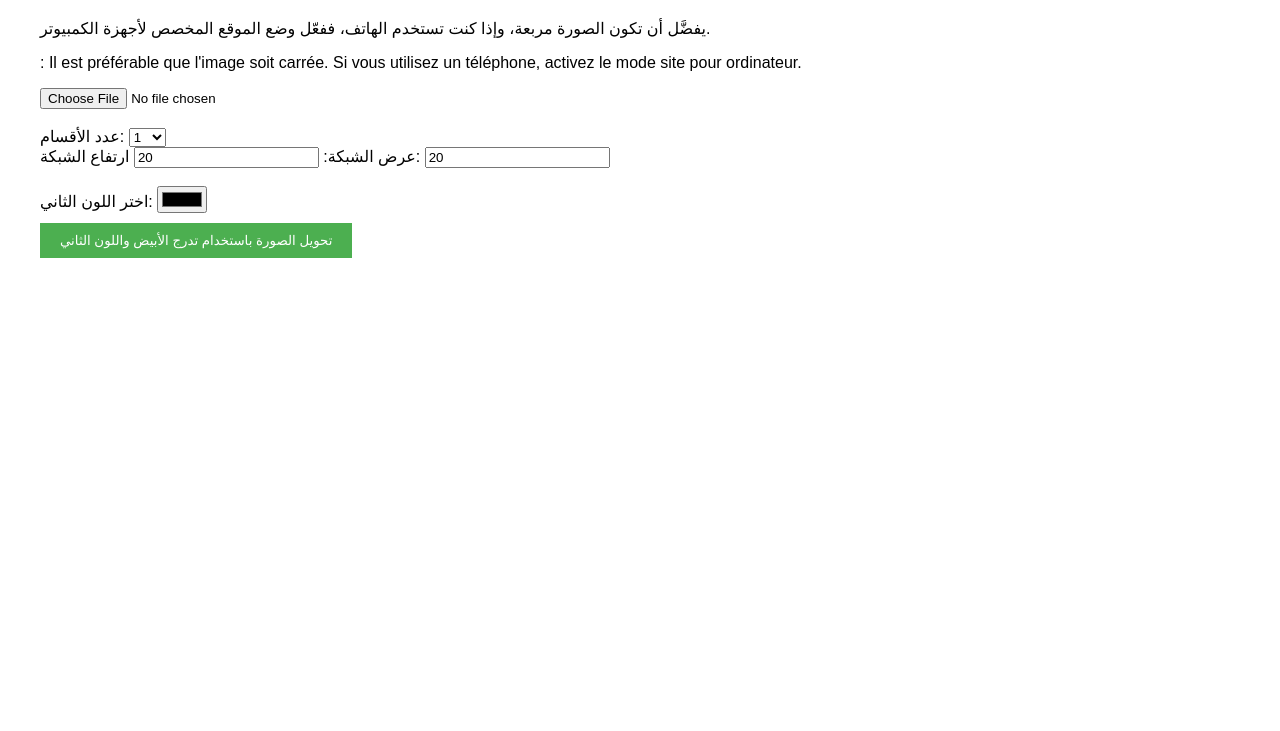
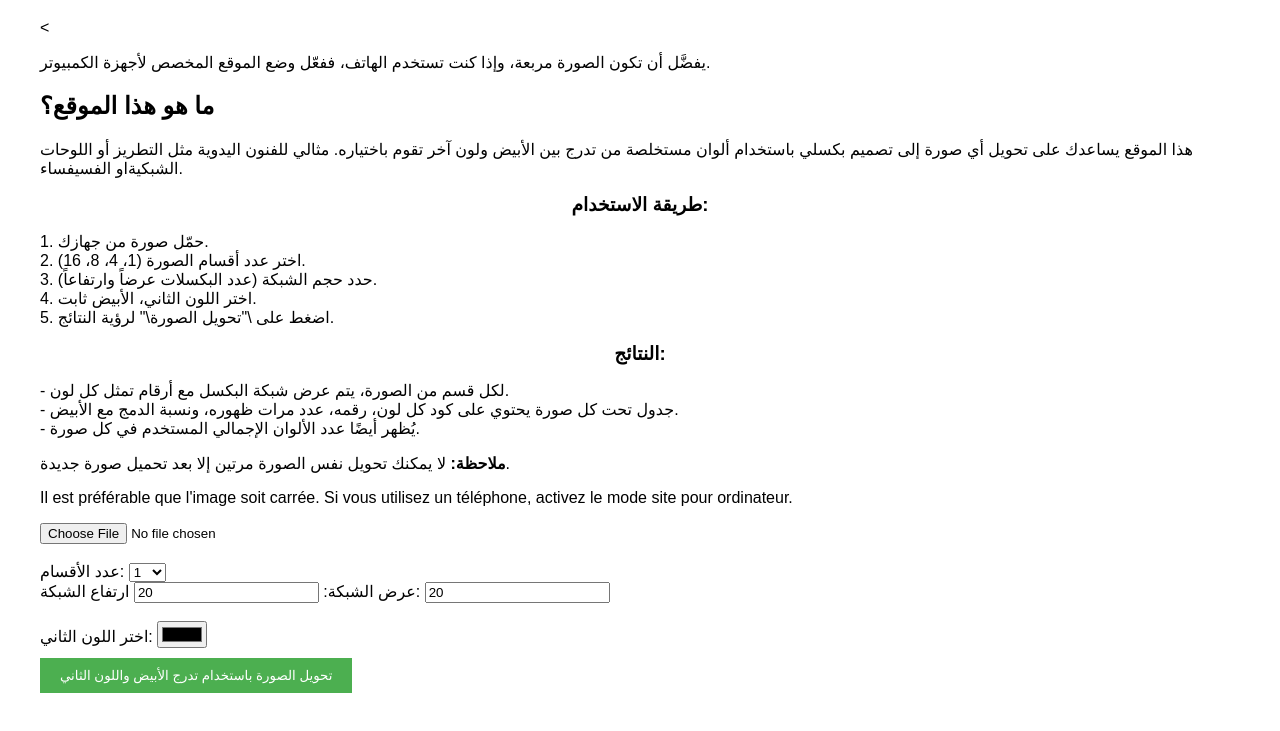
Before and after one commit to momo91338/Pax, a plain HTML site: page index.html in a window 1280 px wide. Shown: the part 81-812 px from the top of the page. Drawn offline with Linux system fonts and the light colour scheme.

Commit message:
Update index.html

```diff
--- a/index.html
+++ b/index.html
@@ -72,9 +72,31 @@ h3 {
 <h1>La mosaïque moderne
 
 </h1>
+<
 <p>يفضَّل أن تكون الصورة مربعة، وإذا كنت تستخدم الهاتف، ففعّل وضع الموقع المخصص لأجهزة الكمبيوتر.
 </p>
-<p>:
+<h2>ما هو هذا الموقع؟</h2>
+<p>
+هذا الموقع يساعدك على تحويل أي صورة إلى تصميم بكسلي باستخدام ألوان مستخلصة من تدرج بين الأبيض ولون آخر تقوم باختياره. مثالي للفنون اليدوية مثل التطريز أو اللوحات الشبكيةاو الفسيفساء.
+</p>
+
+<h3>طريقة الاستخدام:</h3>
+<p>
+1. حمّل صورة من جهازك.<br>
+2. اختر عدد أقسام الصورة (1، 4، 8، 16).<br>
+3. حدد حجم الشبكة (عدد البكسلات عرضاً وارتفاعاً).<br>
+4. اختر اللون الثاني، الأبيض ثابت.<br>
+5. اضغط على \"تحويل الصورة\" لرؤية النتائج.
+</p>
+
+<h3>النتائج:</h3>
+<p>
+- لكل قسم من الصورة، يتم عرض شبكة البكسل مع أرقام تمثل كل لون.<br>
+- جدول تحت كل صورة يحتوي على كود كل لون، رقمه، عدد مرات ظهوره، ونسبة الدمج مع الأبيض.<br>
+- يُظهر أيضًا عدد الألوان الإجمالي المستخدم في كل صورة.
+</p>
+
+<p><strong>ملاحظة:</strong> لا يمكنك تحويل نفس الصورة مرتين إلا بعد تحميل صورة جديدة.</p>
 Il est préférable que l'image soit carrée. Si vous utilisez un téléphone, activez le mode site pour ordinateur.
 </p>
 <div id="controls">
```
